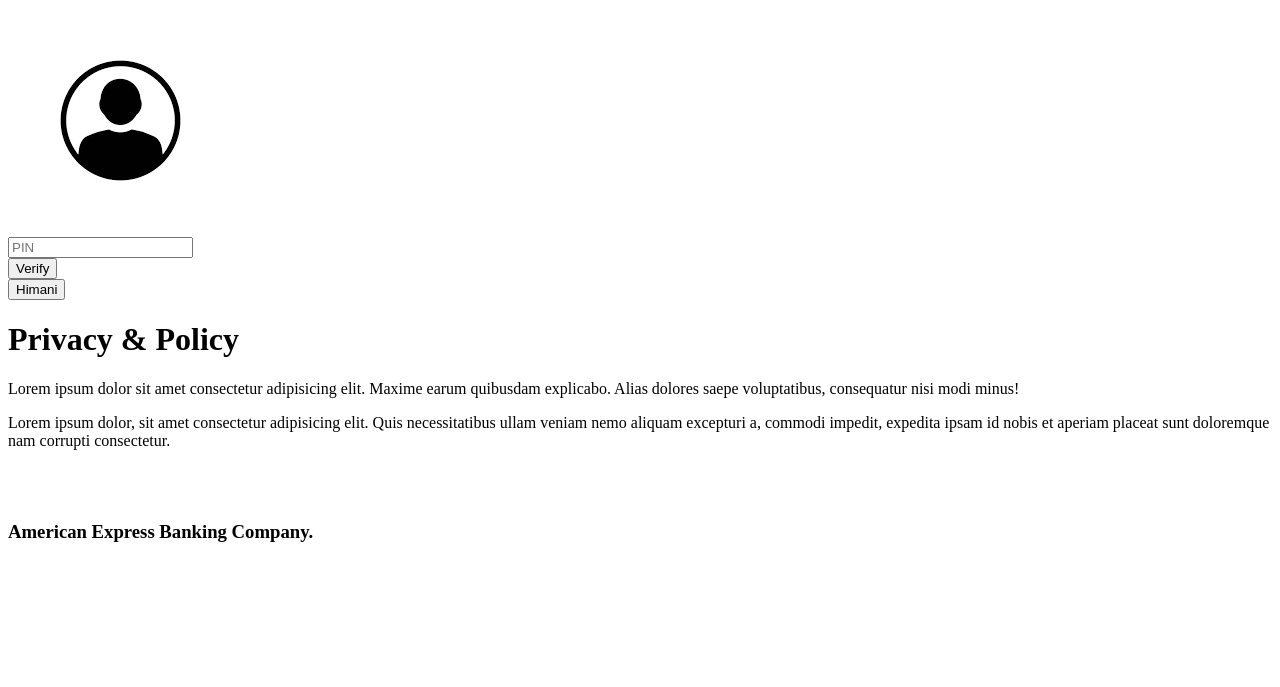
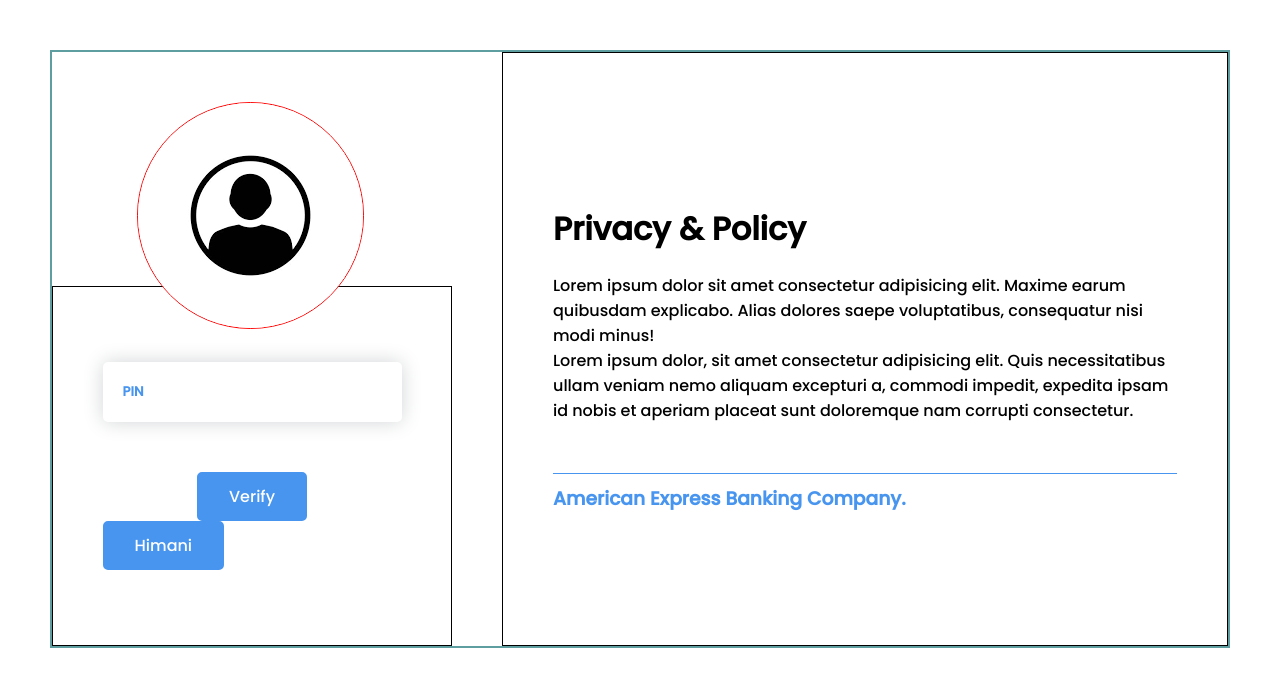
Before and after one commit to SamarthDesai-1/Banking-Management-System, a PHP site: page /PHP/Authentication.php in a window 1280 px wide. Shown: the top 687 px of the page. Run offline with PHP 8.4, Linux system fonts and the light colour scheme.

Commit message:
Commit Success

```diff
--- a/CSS/Authentication.css
+++ b/CSS/Authentication.css
@@ -1,4 +1,4 @@
-/* @import url('https://fonts.googleapis.com/css2?family=Poppins:wght@300;500&display=swap');
+@import url('https://fonts.googleapis.com/css2?family=Poppins:wght@300;500&display=swap');
 
 * {
     margin: 0px;
@@ -92,6 +92,3 @@
     color: #4895ef;
     border: 2px solid #4895ef;
 }
-
-
- */
```
